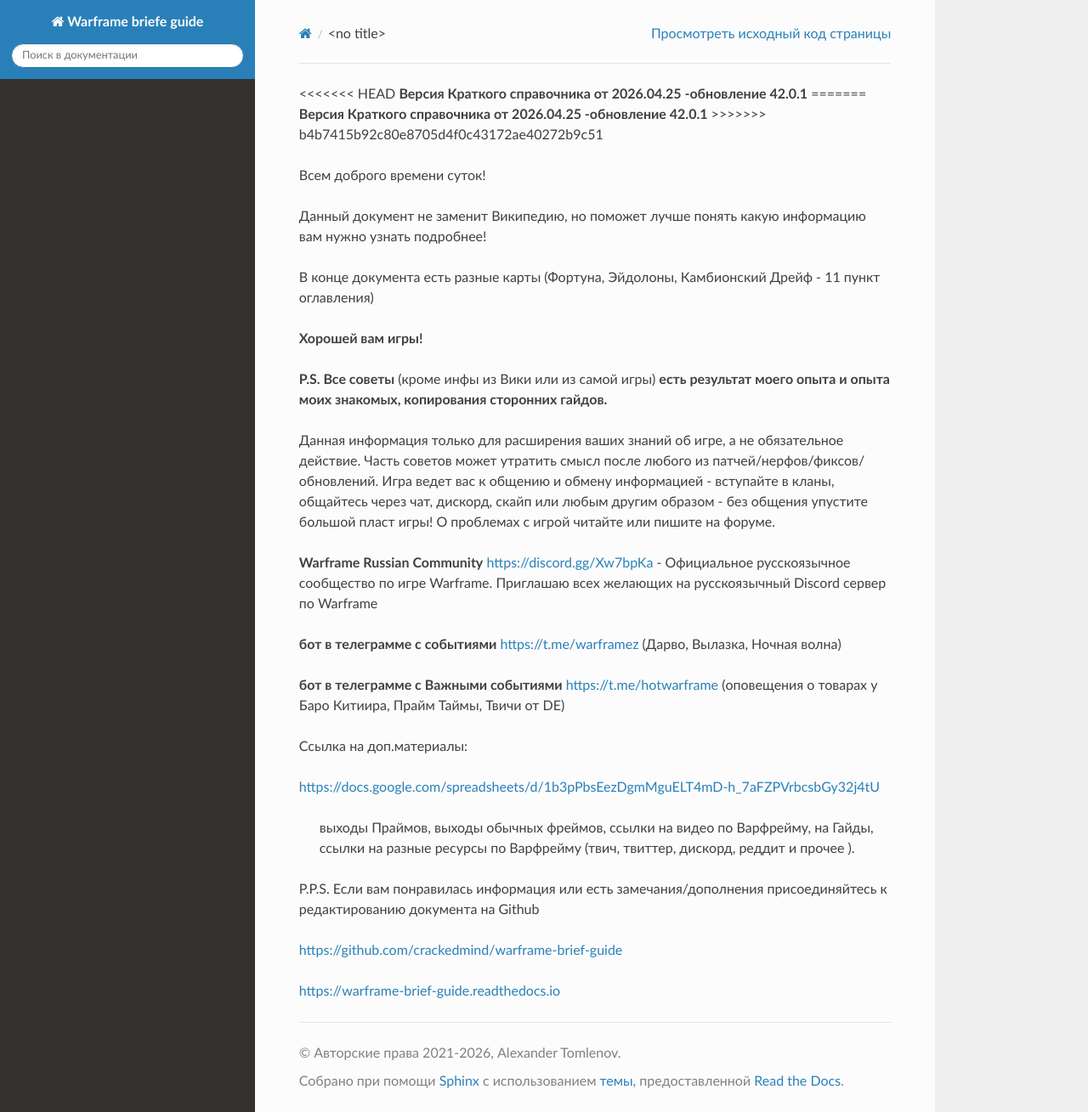
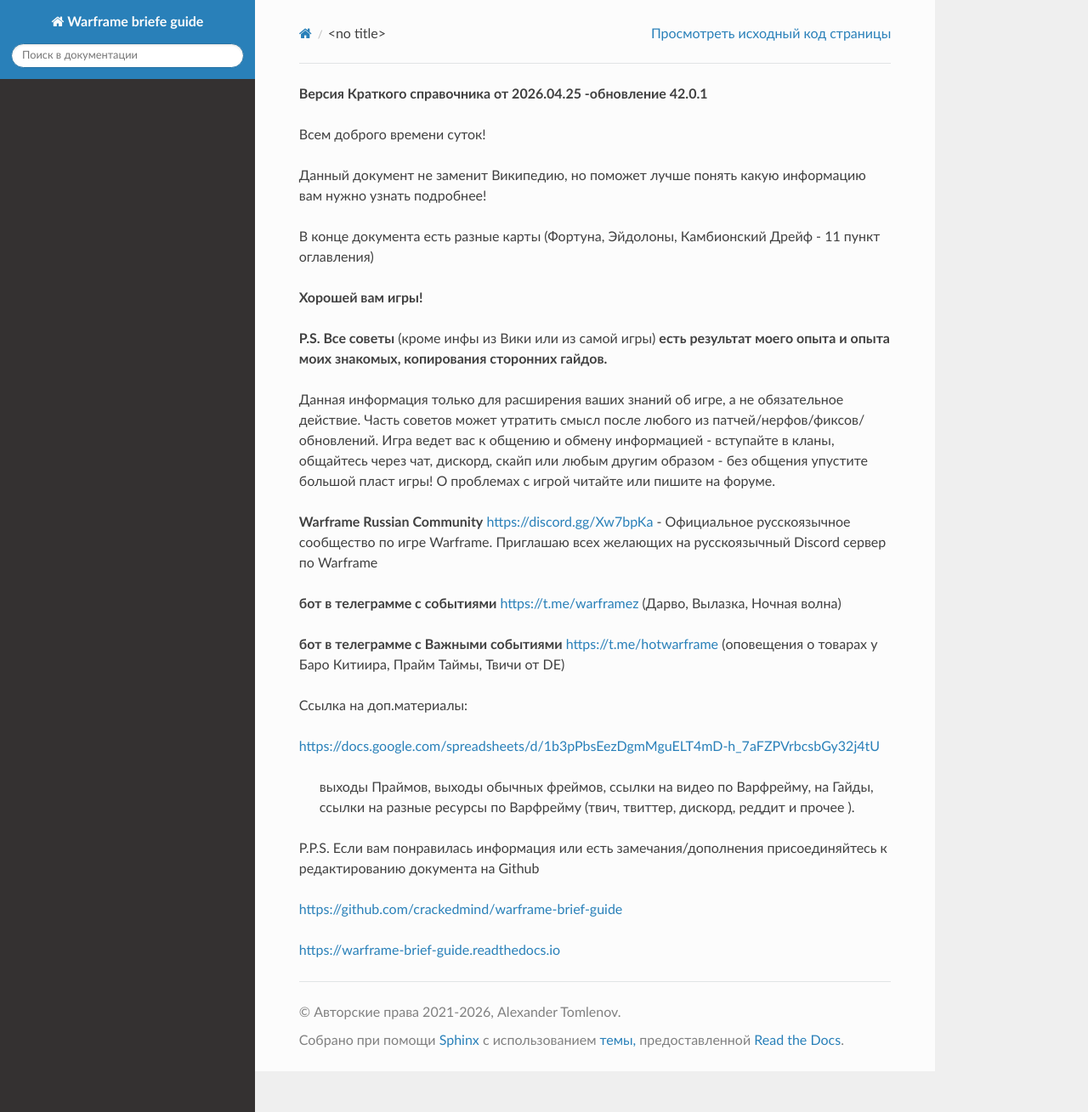
Before and after one commit to crackedmind/warframe-brief-guide, a Sphinx documentation site: the page built from source/contents.rst, in a window 1280 px wide and 1309 px high. Shown: the whole window at 85% size. Built offline with Sphinx 7.4.7 and the Read the Docs theme 3.1.0, drawn with Linux system fonts in a browser that asks for light colours.

Commit message:
Fix broken file

```diff
--- a/source/contents.rst
+++ b/source/contents.rst
@@ -1,8 +1,4 @@
-<<<<<<< HEAD
 **Версия Краткого справочника от 2026.04.25 -обновление 42.0.1**
-=======
-**Версия Краткого справочника от 2026.04.25 -обновление 42.0.1**
->>>>>>> b4b7415b92c80e8705d4f0c43172ae40272b9c51
 
 Всем доброго времени суток!
 
```
